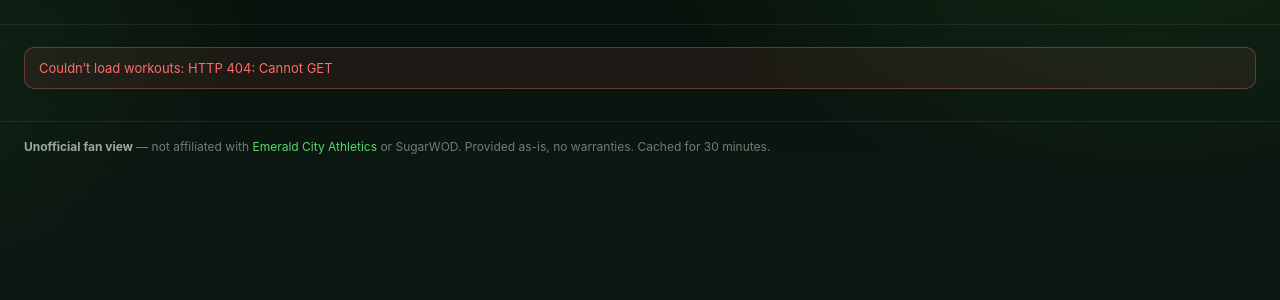
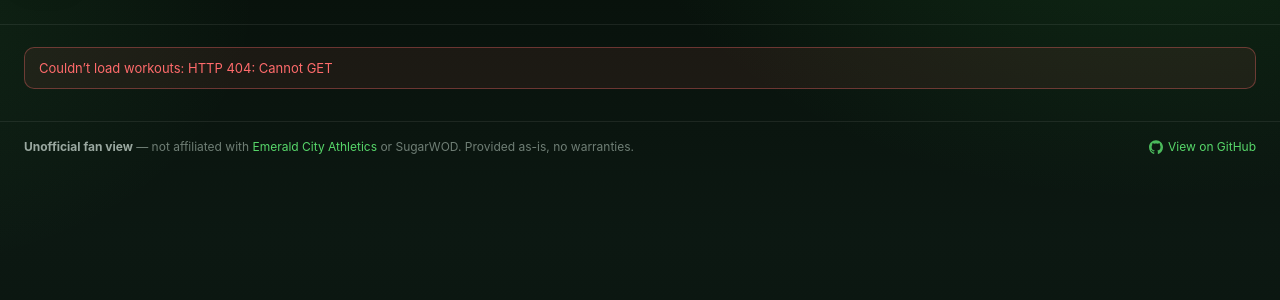
Before and after one commit to mmacy/wod, a Python web app: template templates/index.html in a window 1280 px wide. Shown: the part 81-381 px from the top of the page. Run offline with Jinja, Linux system fonts and the light colour scheme; the template is opened without the code that fills it, so the values that code supplies are empty.

Commit message:
Add GitHub link to footer; drop the cache line; refresh README
Footer: add a 'View on GitHub' link with the Octocat mark on the
right side of the footer alongside the existing snapshot timestamp.
Remove the 'Cached for 30 minutes' tail — that line was only ever
accurate for the local server; on the hosted Pages site the snapshot
is refreshed once a day, not every 30 minutes, so the message was
misleading.

README: document the safety guards that landed in the security pass —
the snapshot health check that refuses to publish degraded data, the
skip-if-unchanged comparison step, and the /api/week date clamp plus
response cap.

Co-authored-by: Copilot <223556219+Copilot@users.noreply.github.com>

```diff
--- a/static/style.css
+++ b/static/style.css
@@ -452,7 +452,19 @@ button { font-family: inherit; cursor: pointer; }
 .footer strong { color: var(--text-dim); font-weight: 700; }
 .footer a { color: var(--brand-2); }
 .footer a:hover { color: var(--brand); }
+.footer-right {
+  display: flex; align-items: center; gap: 14px;
+  flex-wrap: wrap; justify-content: flex-end;
+}
 .meta { font-family: var(--font-mono); font-size: 11px; }
+.repo-link {
+  display: inline-flex; align-items: center; gap: 5px;
+  text-decoration: none;
+  color: var(--text-dim);
+  font-size: 12px;
+}
+.repo-link:hover { color: var(--brand-2); }
+.repo-link svg { opacity: 0.85; }
 
 /* ---------- skeleton ---------- */
 .skeleton-row { display: contents; }
--- a/templates/index.html
+++ b/templates/index.html
@@ -63,8 +63,16 @@
   <footer class="footer">
     <span><strong>Unofficial fan view</strong> &mdash; not affiliated with
       <a href="https://emeraldcitygyms.com/shoreline-ballinger-village/group-class-schedule/" target="_blank" rel="noopener">Emerald City Athletics</a>
-      or SugarWOD. Provided as-is, no warranties. Cached for 30 minutes.</span>
-    <span id="meta" class="meta"></span>
+      or SugarWOD. Provided as-is, no warranties.</span>
+    <div class="footer-right">
+      <span id="meta" class="meta"></span>
+      <a class="repo-link" href="https://github.com/mmacy/wod" target="_blank" rel="noopener" title="View source on GitHub">
+        <svg viewBox="0 0 24 24" width="14" height="14" aria-hidden="true">
+          <path fill="currentColor" d="M12 .5C5.4.5 0 5.9 0 12.5c0 5.3 3.4 9.8 8.2 11.4.6.1.8-.3.8-.6v-2.2c-3.3.7-4-1.6-4-1.6-.5-1.4-1.3-1.7-1.3-1.7-1.1-.7.1-.7.1-.7 1.2.1 1.8 1.2 1.8 1.2 1.1 1.8 2.8 1.3 3.5 1 .1-.8.4-1.3.8-1.6-2.6-.3-5.4-1.3-5.4-5.9 0-1.3.5-2.4 1.2-3.2-.1-.3-.5-1.5.1-3.2 0 0 1-.3 3.3 1.2 1-.3 2-.4 3-.4s2 .1 3 .4c2.3-1.5 3.3-1.2 3.3-1.2.7 1.7.3 2.9.1 3.2.8.8 1.2 1.9 1.2 3.2 0 4.6-2.8 5.6-5.4 5.9.4.4.8 1.1.8 2.2v3.3c0 .3.2.7.8.6C20.6 22.3 24 17.8 24 12.5 24 5.9 18.6.5 12 .5z"/>
+        </svg>
+        <span>View on GitHub</span>
+      </a>
+    </div>
   </footer>
 
   <script src="static/app.js"></script>
```
Also changed, not shown: README.md.
